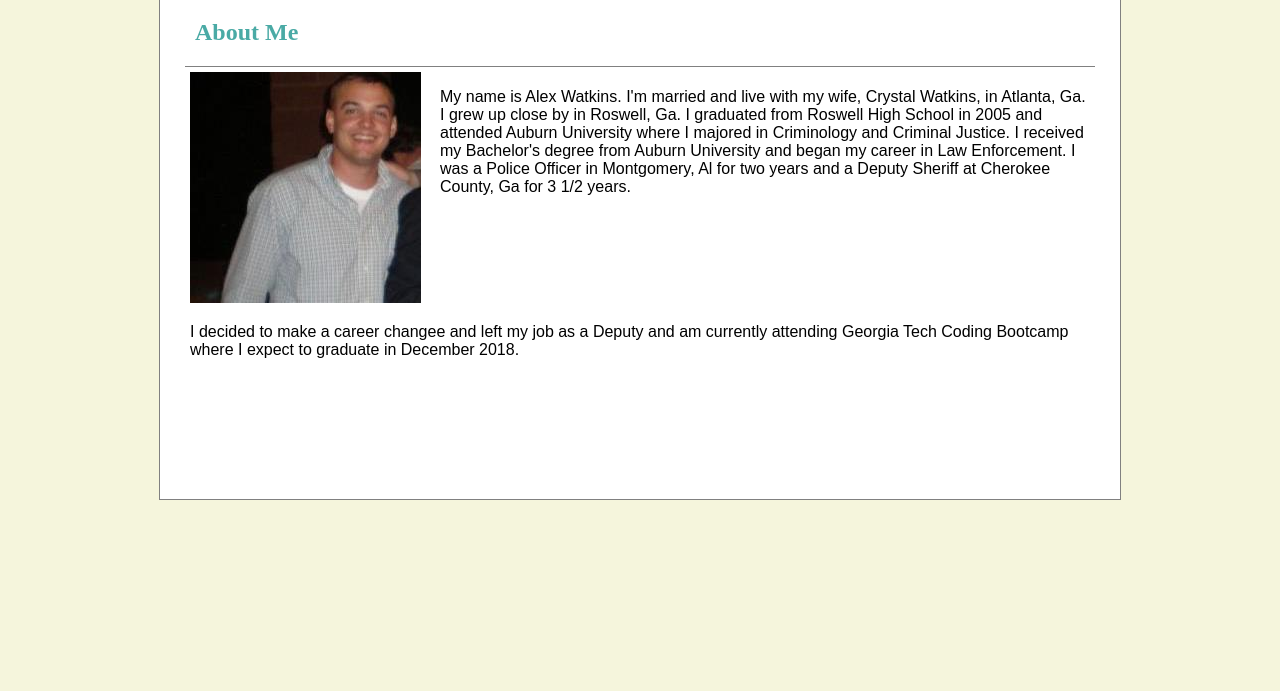
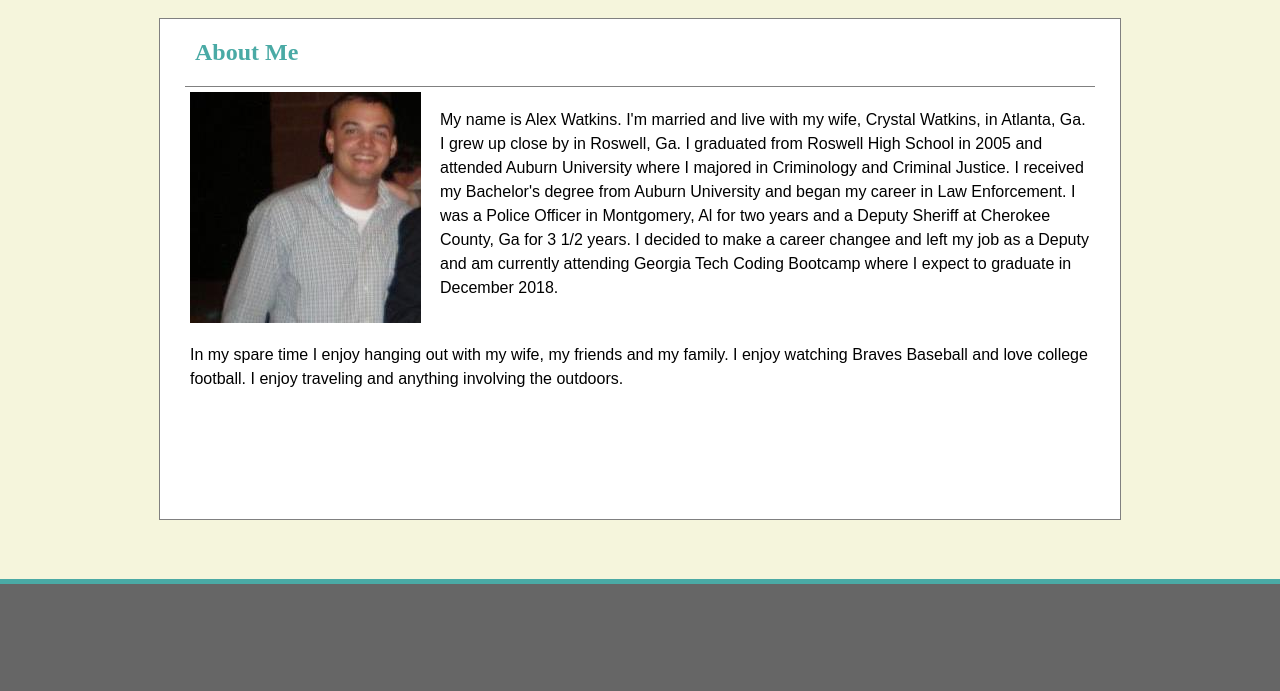
Before and after one commit to afw821/Basic-Portfolio, a plain HTML site: page index.html in a window 1280 px wide. Shown: the part 109-800 px from the top of the page. Drawn offline with Linux system fonts and the light colour scheme.

Commit message:
I added a footer to all the pages and changed the font of the links in the header

```diff
--- a/assets/css/style.css
+++ b/assets/css/style.css
@@ -5,6 +5,7 @@ body{
 .header{
     width:100%;
     margin-top: 0px;
+    margin-bottom: 20px;
     padding:0px;
     background-color:#ffffff;
     font-family: Georgia, 'Times New Roman', Times, serif;
@@ -35,7 +36,7 @@ body{
     height:500px;
     width:960px;
     border:1px solid gray;
-    margin: 0 auto;
+    margin: auto;
     position:static;
     z-index:2;
 }
@@ -69,12 +70,14 @@ body{
     float:right;
     width:650px;
     font-family:Arial, Helvetica, sans-serif;
+    line-height: 150%;
 
 
 }
 #p2{
     float:right;
     font-family:Arial, Helvetica, sans-serif;
+    line-height: 150%;
 
 }
 #contact-form{
@@ -82,6 +85,10 @@ body{
     font-size: 28px;
     color:#777777;
     float:left;
+}
+input[type=submit] {
+    background-color: #4aaaa5;
+    color:white;
 }
 .container{
     width:800px;
@@ -102,6 +109,17 @@ body{
 a{
     color:darkgray;
     font-family:Arial, Helvetica, sans-serif;
-    font-size:12px;
+    font-size:18px;
     text-decoration: none;
 }
+.footer{
+    height:75px;
+    background-color:#666666;
+    border-top: 5px solid #4aaaa5;
+    margin-top: 200px;
+    position: absolute;
+    right: 0;
+    bottom: 0;
+    left: 0;
+    padding: 1rem;
+}
--- a/index.html
+++ b/index.html
@@ -37,20 +37,21 @@
                     close by in Roswell, Ga. I graduated from Roswell High School in 2005 and attended Auburn University
                     where I majored in Criminology and Criminal Justice. I received my Bachelor's degree from Auburn University
                     and began my career in Law Enforcement. I was a Police Officer in Montgomery, Al for two years and a
-                    Deputy Sheriff at Cherokee County, Ga for 3 1/2 years.
+                    Deputy Sheriff at Cherokee County, Ga for 3 1/2 years. I decided to make a career changee and left my
+                    job as a Deputy and am currently attending Georgia Tech Coding Bootcamp where I expect to graduate in
+                    December 2018.
                 </p>
             </div>
             <div id="p2">
-                <p>I decided to make a career changee and left my job as a Deputy and am currently attending Georgia Tech
-                    Coding Bootcamp where I expect to graduate in December 2018.
+                <p>
+                    In my spare time I enjoy hanging out with my wife, my friends and my family. I enjoy watching Braves Baseball and love college
+                    football. I enjoy traveling and anything involving the outdoors.
                 </p>
             </div>
         </div>
     </div>
 
-    <footer>
-
-    </footer>
+    <div class = "footer"></div>
 
 
 
```
Also changed, not shown: contact.html (+6 -3 lines), portfolio.html (+2 -0 lines).
